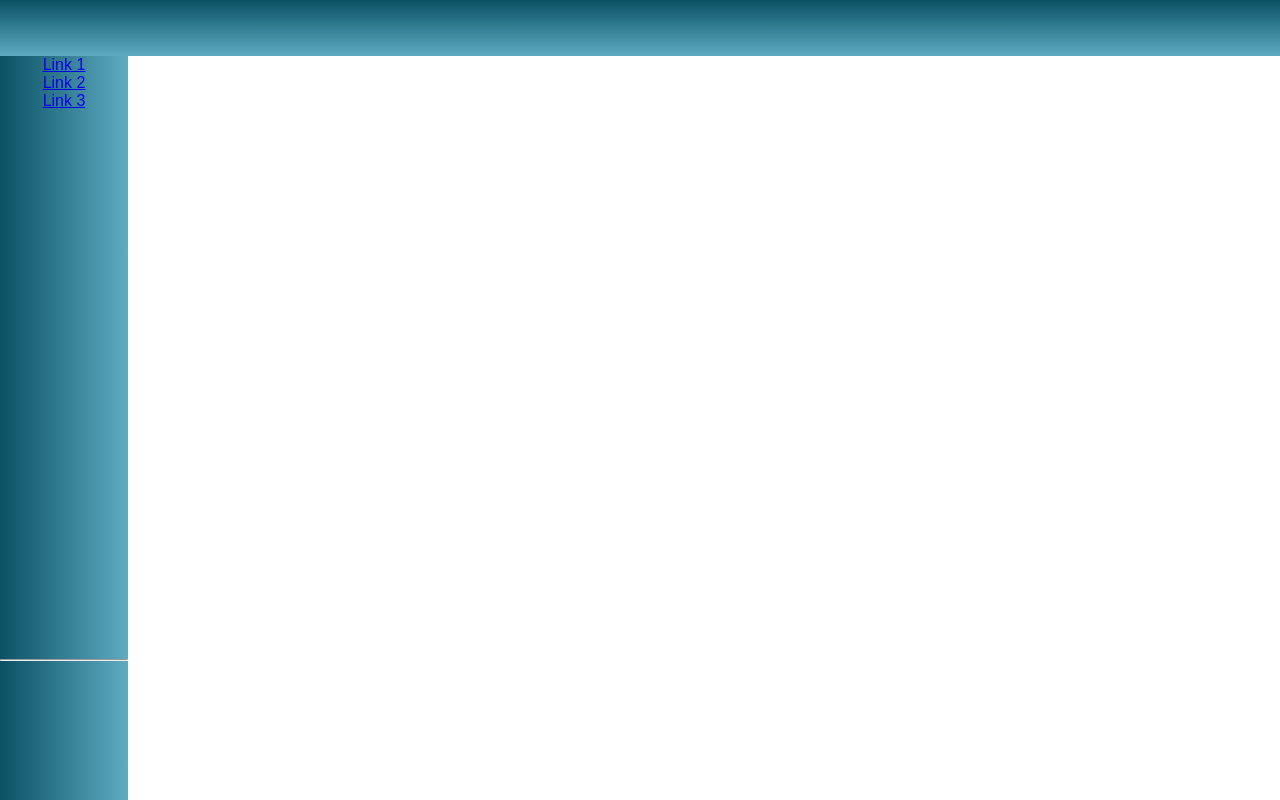
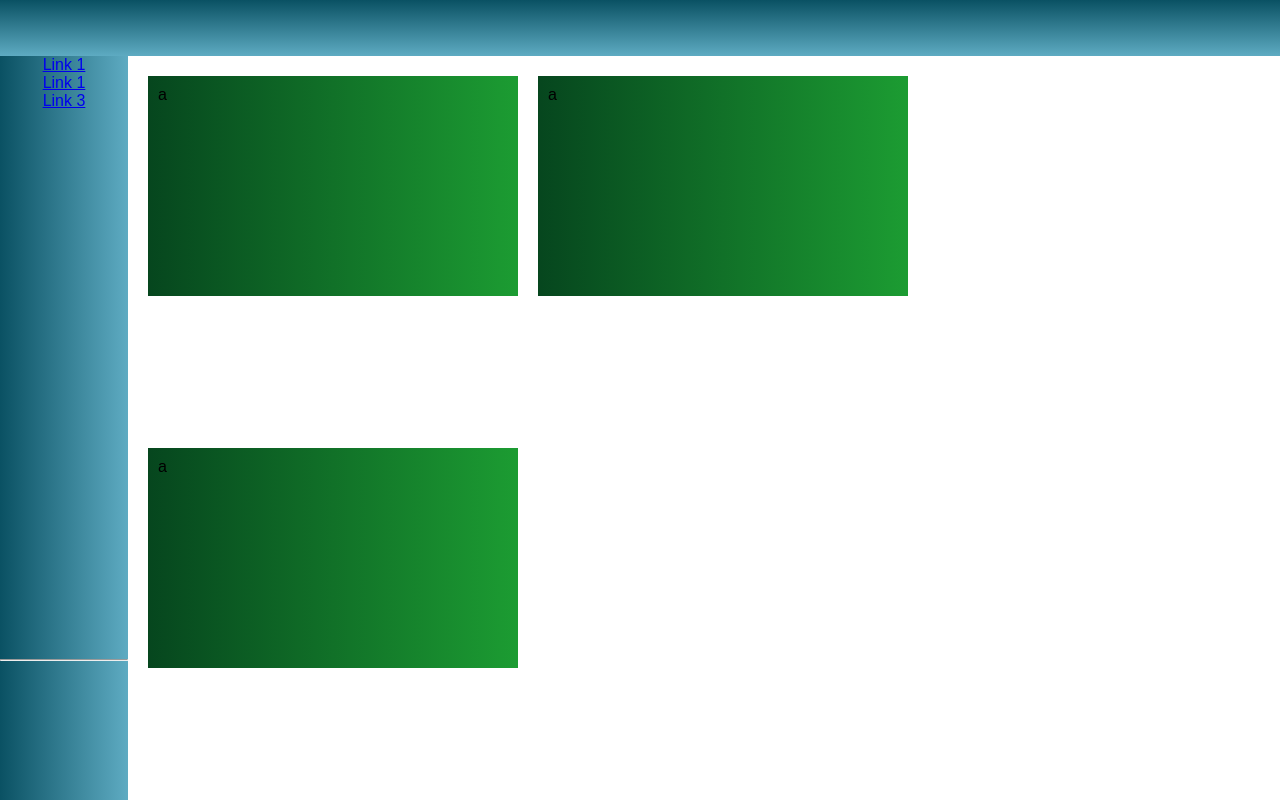
Before and after one commit to Pheonixauto/my-angular, an Angular app: page /vegetable in a window 1280 px wide. Before the commit this address led to /. Built offline with nearby package versions, Linux system fonts and the light colour scheme.

Commit message:
3 files modified, 8 added

```diff
--- a/src/app/component/user/user.component.html
+++ b/src/app/component/user/user.component.html
@@ -1 +1 @@
-<div style=" height: 2000px">user</div>
+<div>user</div>
--- /dev/null
+++ b/src/app/component/vegetables/vegetables.component.css
@@ -0,0 +1,8 @@
+.vegetable-container {
+  display: flex;
+  justify-content: flex-start;
+  justify-items: center;
+  flex-wrap: wrap;
+  height: 100%;
+  width: 100%;
+}
--- /dev/null
+++ b/src/app/component/vegetables/vegetables.component.html
@@ -0,0 +1,5 @@
+<div class="vegetable-container">
+  <div *ngFor="let item of [1, 2, 3]">
+    <app-card [data]="'a'"></app-card>
+  </div>
+</div>
--- /dev/null
+++ b/src/app/share/component/card/card.component.css
@@ -0,0 +1,8 @@
+.card-container {
+  display: flex;
+  height: 200px;
+  width: 350px;
+  padding: 10px;
+  margin: 20px 0 0 20px;
+  background: linear-gradient(to right, #06461e, #1c9c32);
+}
--- /dev/null
+++ b/src/app/share/component/card/card.component.html
@@ -0,0 +1,3 @@
+<div class="card-container">
+  <div>{{ data }}</div>
+</div>
--- a/src/app/share/component/sidebar/sidebar.component.html
+++ b/src/app/share/component/sidebar/sidebar.component.html
@@ -1,7 +1,7 @@
 <div class="sidenav">
   <ul class="sidenav-body">
     <li><a [routerLink]="['/user']">Link 1</a></li>
-    <li><a href="#">Link 2</a></li>
+    <li><a [routerLink]="['/vegetable']">Link 1</a></li>
     <li><a href="#">Link 3</a></li>
   </ul>
   <hr />
```
Also changed, not shown: src/app/app-routing.module.ts (+6 -7 lines), src/app/component/vegetables/vegetables.component.ts (added, +14 -0 lines), src/app/share/component/card/card.component.ts (added, +13 -0 lines), 2 other files (tests, documents, lock files or other folders).
